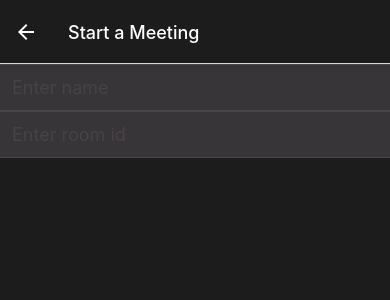
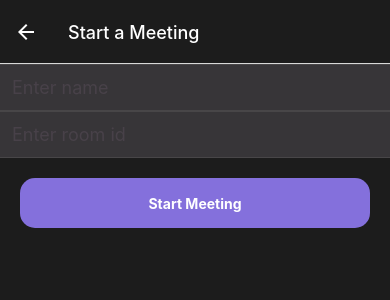
Before and after one commit to rahuldubey99/meeting-app-react-native, a React Native app: screen /Room in a window 390 px wide. Shown: the top 300 px of the page. Built offline with nearby package versions, Linux system fonts and the light colour scheme.

Commit message:
meetingRoom UI done

```diff
--- a/components/MenuButton.js
+++ b/components/MenuButton.js
@@ -1,5 +1,5 @@
-import React from 'react'
-import { View, Text, StyleSheet, TouchableOpacity } from 'react-native'
+import React from 'react';
+import { View, Text, StyleSheet, TouchableOpacity } from 'react-native';
 import FontAwesome from 'react-native-vector-icons/FontAwesome';
 
 const items = [
--- a/screens/MeetingRoom.js
+++ b/screens/MeetingRoom.js
@@ -1,9 +1,9 @@
 import React, { useState } from 'react'
-import { View, Text, StyleSheet, TextInput } from 'react-native'
+import { View, Text, StyleSheet, TextInput,TouchableOpacity } from 'react-native'
 
 const MeetingRoom = () => {
-const [name,setName] = useState()
-const [roomId, setRoomId] = useState()
+const [name,setName] = useState();
+const [roomId, setRoomId] = useState();
     return (
         <View style={styles.container}>
             <View style={styles.startMeetingContainer}>
@@ -13,8 +13,13 @@ const [roomId, setRoomId] = useState()
                 <View style={styles.info}>
                     <TextInput  style={styles.textInput} value={roomId} onChangeText={text=>setRoomId(text)} placeholder="Enter room id" placeholderTextColor="#7674"/>
                 </View>
+                <View style={{alignItems: 'center'}}>
+                    <TouchableOpacity style={styles.startMeetingButton} onPress={()=>{}}>
+                        <Text style={{color:"white", fontWeight:"bold"}}>Start Meeting</Text>
+                    </TouchableOpacity>
+                </View>
             </View>
-            </View>
+        </View>
     )
 }
 
@@ -38,5 +43,15 @@ const styles = StyleSheet.create({
         color: "white",
         fontSize:18,
 
+    },
+    startMeetingButton:{
+        width:350,
+        marginTop:20,
+        justifyContent: "center",
+        alignItems: "center",
+        backgroundColor: "#8470dc",
+        height:50,
+        borderRadius:15,
+
     }
 });
```
